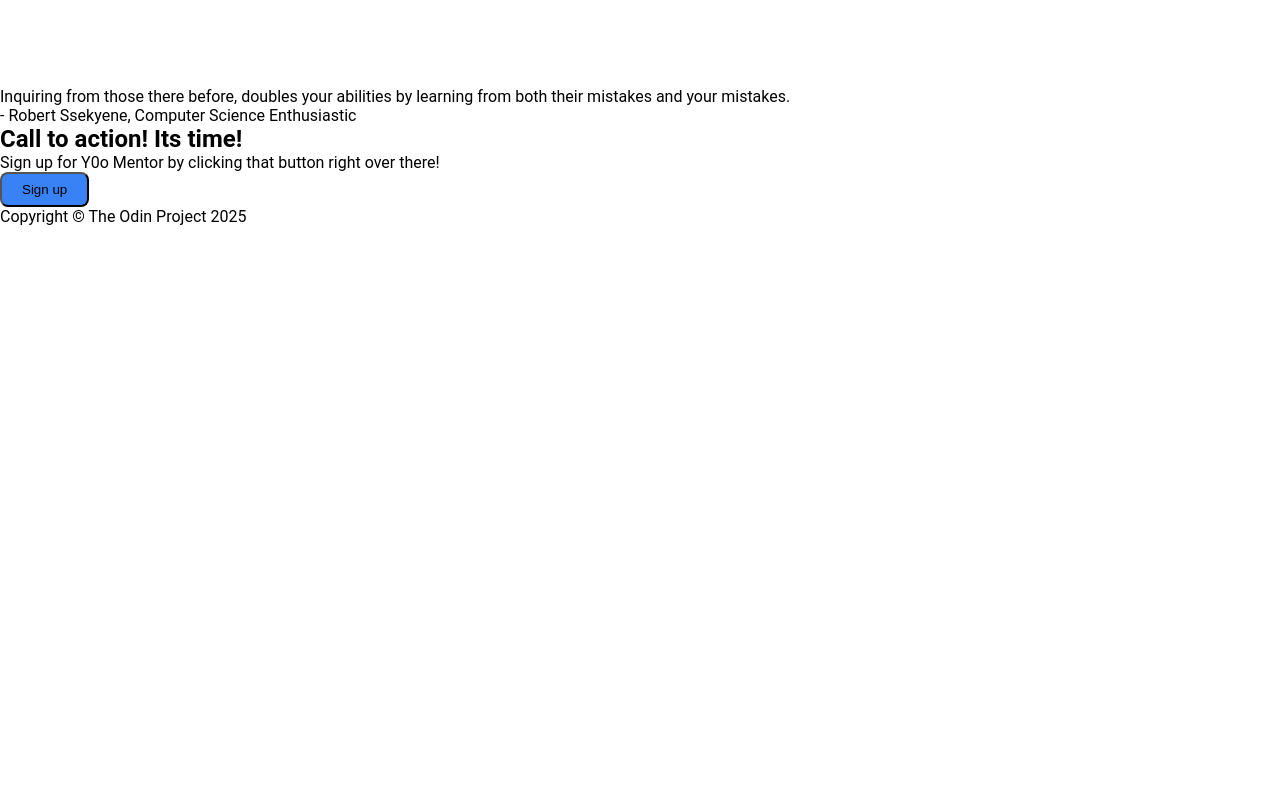
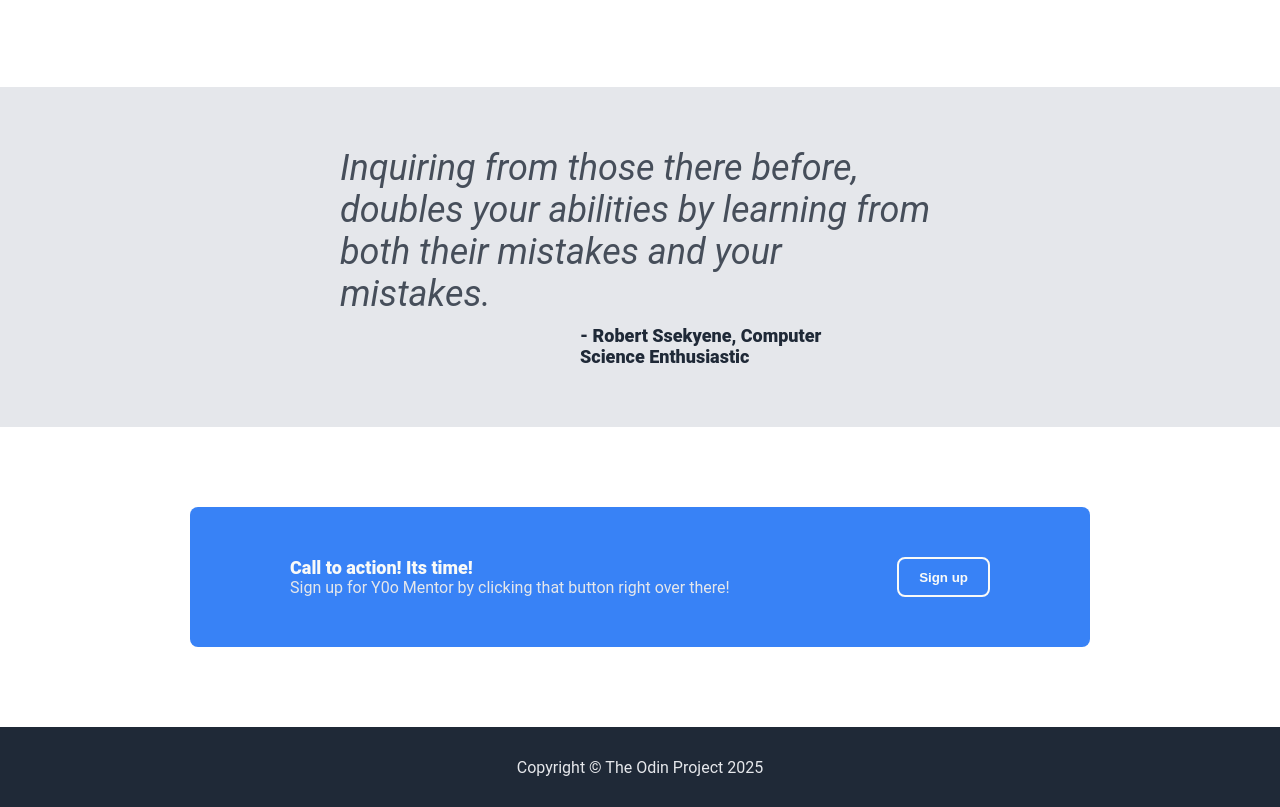
Before and after one commit to Ssekyene/odin-landing_page, a plain HTML site: page index.html in a window 1280 px wide. Shown: the part 936-1743 px from the top of the page. Before the commit the page ends 1162 px from the top, so only its background shows below. Drawn offline with Linux system fonts and the light colour scheme.

Commit message:
style quote, call to action and footer sections

```diff
--- a/assets/styles.css
+++ b/assets/styles.css
@@ -3,6 +3,7 @@
     --primary-blue: #3882f6;
     --primary-dark: #1f2937;
     --secondary-light: #e5e7eb;
+    --color-gray: #e5e7eb;
 }
 
 *,
@@ -14,7 +15,7 @@
 }
 
 body {
-    font-family: Roboto, 'sans-serif';
+    font-family: Roboto, sans-serif;
 }
 .header {
     display: flex;
@@ -109,3 +110,74 @@ button {
     text-align: center;
     opacity: 0.8;
 }
+
+.quote {
+    background-color: var(--color-gray);
+    padding: 60px 0;
+}
+
+
+.quote > div {
+    margin: 0 auto;
+    max-width: 600px;
+    display: flex;
+    flex-direction: column;
+    gap: 10px;
+
+}
+
+.quote .phrase {
+    font-size: 36px;
+    font-style: italic;
+    opacity: 0.8;
+    color: var(--primary-dark);
+}
+
+.quote .author {
+    max-width: 300px;
+    align-self: flex-end;
+    margin-right: 60px;
+    font-size: 18px;
+    font-weight: 900;
+    color: var(--primary-dark);
+
+}
+
+.sign-up {
+    padding: 80px 0;
+}
+.action {
+    max-width: 900px;
+    margin: 0 auto;
+    background-color: var(--primary-blue);
+    color: var(--primary-light);
+    border-radius: 8px;
+    display: flex;
+    justify-content: space-between;
+    padding: 50px 100px;
+}
+.action h3 {
+    font-size: 18px;
+    font-weight: 900;
+    color: var(--primary-light);
+
+}
+
+.action p {
+    color: var(--secondary-light);
+}
+
+.action button {
+    border: 2px solid var(--primary-light);
+    color: var(--primary-light);
+    font-weight: 900;
+}
+
+.footer {
+    height: 80px;
+    background-color: var(--primary-dark);
+    color: var(--secondary-light);
+    display: flex;
+    justify-content: center;
+    align-items: center;
+}
--- a/index.html
+++ b/index.html
@@ -58,17 +58,21 @@
         </section>
 
       <section class="quote">
-        <div class="phrase">Inquiring from those there before, doubles your abilities by learning from both their mistakes and your mistakes.</div>
-        <div class="author">- Robert Ssekyene, Computer Science Enthusiastic</div>
+        <div>
+          <div class="phrase">Inquiring from those there before, doubles your abilities by learning from both their mistakes and your mistakes.</div>
+          <div class="author">- Robert Ssekyene, Computer Science Enthusiastic</div>
+        </div>
       </section>
       <section class="sign-up">
         <div class="action">
-            <h2>Call to action! Its time!</h2>
-            <p>Sign up for Y0o Mentor by clicking that button right over there!</p>
+            <div>
+              <h3>Call to action! Its time!</h3>
+              <p>Sign up for Y0o Mentor by clicking that button right over there!</p>
+            </div>
+            <button>Sign up</button>
         </div>
-        <button>Sign up</button>
       </section>
     </main>
-    <footer>Copyright &copy; The Odin Project 2025</footer>
+    <footer class="footer">Copyright &copy; The Odin Project 2025</footer>
   </body>
 </html>
```
